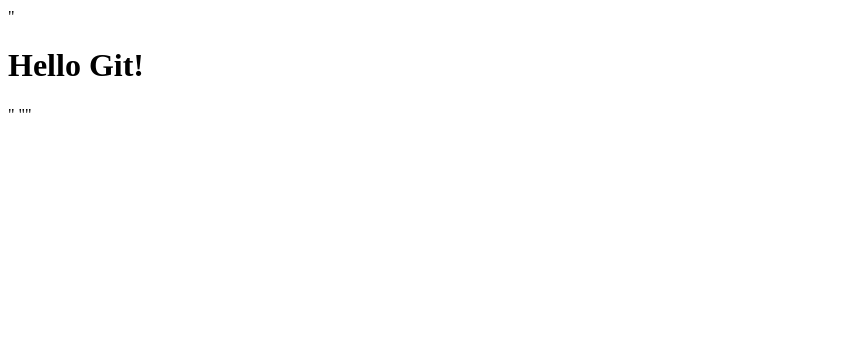
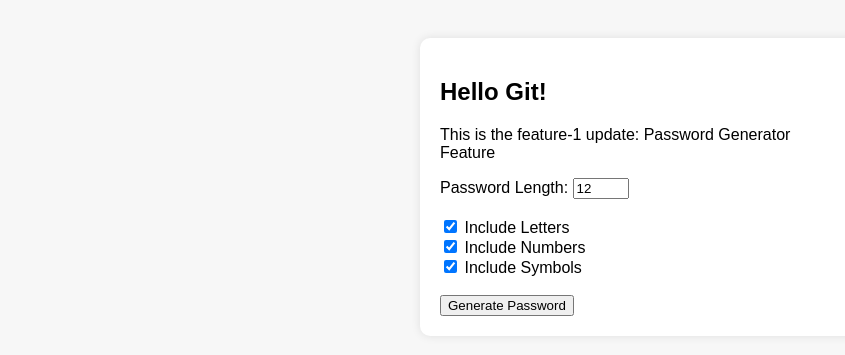
Before and after one commit to Josh-0616/joshuadura-git-lab, a PHP site: page / in a window 1280 px wide. Shown: the top 355 px of the page, without its empty margins (0-845 px from the left). Run offline with PHP 8.4, Linux system fonts and the light colour scheme.

Commit message:
Feature-1: Add Password Generator and Strength Checker

```diff
--- a/index.php
+++ b/index.php
@@ -1,2 +1,120 @@
-"<h1>Hello Git!</h1>"
-"<?php // added feature: random password generator ?>"
+<!DOCTYPE html>
+<html lang="en">
+<head>
+    <meta charset="UTF-8">
+    <meta name="viewport" content="width=device-width, initial-scale=1.0">
+    <title>Password Generator Feature</title>
+    <style>
+        body {
+            font-family: Arial, sans-serif;
+            background: #f7f7f7;
+            padding: 30px;
+        }
+        .container {
+            background: #fff;
+            padding: 20px;
+            width: 400px;
+            margin: auto;
+            border-radius: 10px;
+            box-shadow: 0 0 10px rgba(0,0,0,0.1);
+        }
+        .result {
+            padding: 10px;
+            font-size: 18px;
+            background: #eaeaea;
+            border-radius: 5px;
+            margin-top: 10px;
+            text-align: center;
+        }
+        .strength-box {
+            height: 10px;
+            border-radius: 5px;
+            margin-top: 10px;
+        }
+    </style>
+</head>
+<body>
+
+<div class="container">
+    <h2>Hello Git!</h2>
+    <p>This is the feature-1 update: Password Generator Feature</p>
+
+    <?php
+    // This function creates a random password based on user-selected criteria.
+    function generate_password($length = 12, $use_letters = true, $use_numbers = true, $use_symbols = true) {
+        $chars = '';
+
+        if ($use_letters) $chars .= 'abcdefghijklmnopqrstuvwxyzABCDEFGHIJKLMNOPQRSTUVWXYZ';
+        if ($use_numbers) $chars .= '0123456789';
+        if ($use_symbols) $chars .= '!@#$%^&*()-_=+[]{}|;:,.<>?/`~';
+
+        if (empty($chars)) return '';
+
+        $password = '';
+        for ($i = 0; $i < $length; $i++) {
+            $password .= $chars[random_int(0, strlen($chars) - 1)];
+        }
+
+        return $password;
+    }
+
+    // Password Strength Calculator
+    function password_strength($password) {
+        $score = 0;
+        $length = strlen($password);
+
+        if ($length >= 8) $score++;
+        if ($length >= 12) $score++;
+        if ($length >= 16) $score++;
+
+        if (preg_match('/[a-z]/', $password)) $score++;
+        if (preg_match('/[A-Z]/', $password)) $score++;
+        if (preg_match('/[0-9]/', $password)) $score++;
+        if (preg_match('/[^a-zA-Z0-9]/', $password)) $score++;
+
+        $percentage = min(100, ($score / 7) * 100);
+
+        if ($score <= 2) return ['WEAK', '#e74c3c', $percentage];
+        elseif ($score <= 4) return ['MEDIUM', '#f1c40f', $percentage];
+        else return ['STRONG', '#2ecc71', $percentage];
+    }
+
+    $password = '';
+    $strength = ['', '', 0];
+
+    if ($_SERVER['REQUEST_METHOD'] === 'POST') {
+        $length = intval($_POST['length'] ?? 12);
+        $use_letters = isset($_POST['letters']);
+        $use_numbers = isset($_POST['numbers']);
+        $use_symbols = isset($_POST['symbols']);
+
+        $password = generate_password($length, $use_letters, $use_numbers, $use_symbols);
+        $strength = password_strength($password);
+    }
+    ?>
+
+    <form method="POST">
+        <label>Password Length:</label>
+        <input type="number" name="length" value="12" min="4" max="30"><br><br>
+
+        <label><input type="checkbox" name="letters" checked> Include Letters</label><br>
+        <label><input type="checkbox" name="numbers" checked> Include Numbers</label><br>
+        <label><input type="checkbox" name="symbols" checked> Include Symbols</label><br><br>
+
+        <button type="submit">Generate Password</button>
+    </form>
+
+    <?php if (!empty($password)): ?>
+        <div class="result">
+            <strong>Generated Password:</strong><br>
+            <?= htmlspecialchars($password) ?>
+        </div>
+
+        <div class="strength-box" style="background: <?= $strength[1] ?>; width: <?= $strength[2] ?>%;"></div>
+        <p><strong>Strength: <?= $strength[0] ?></strong></p>
+    <?php endif; ?>
+
+</div>
+
+</body>
+</html>
```
